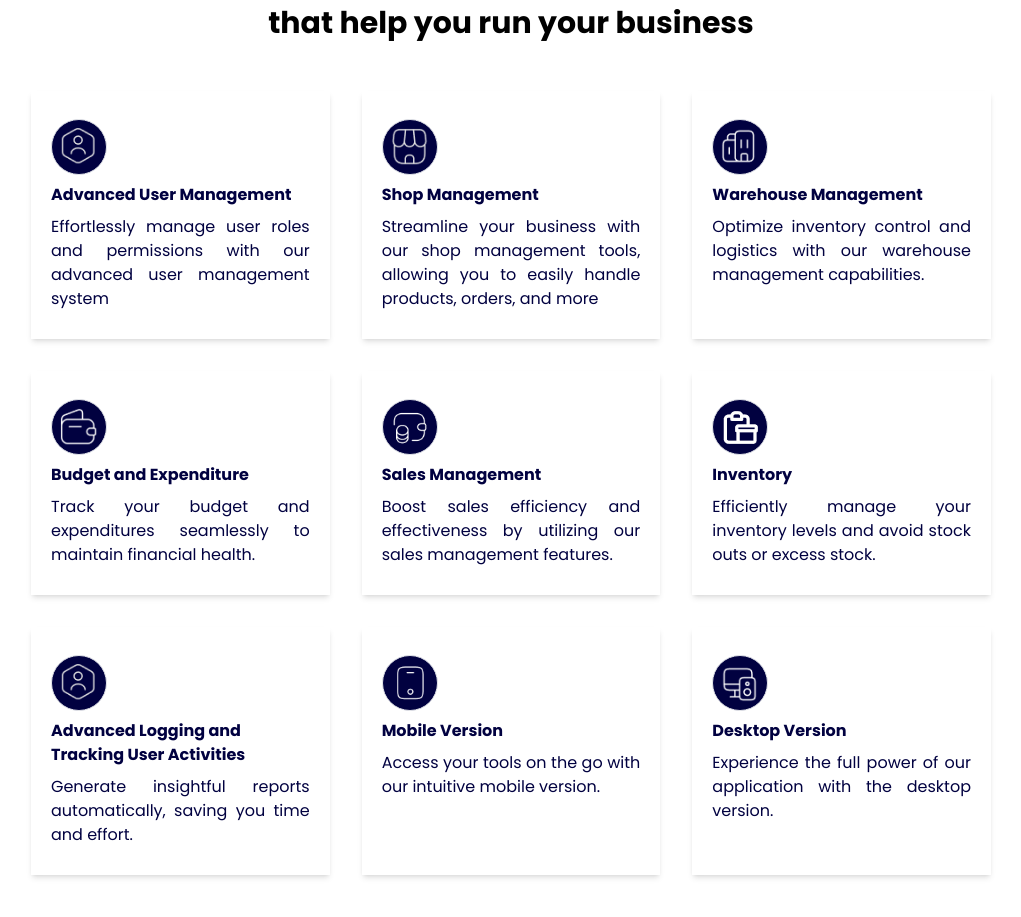
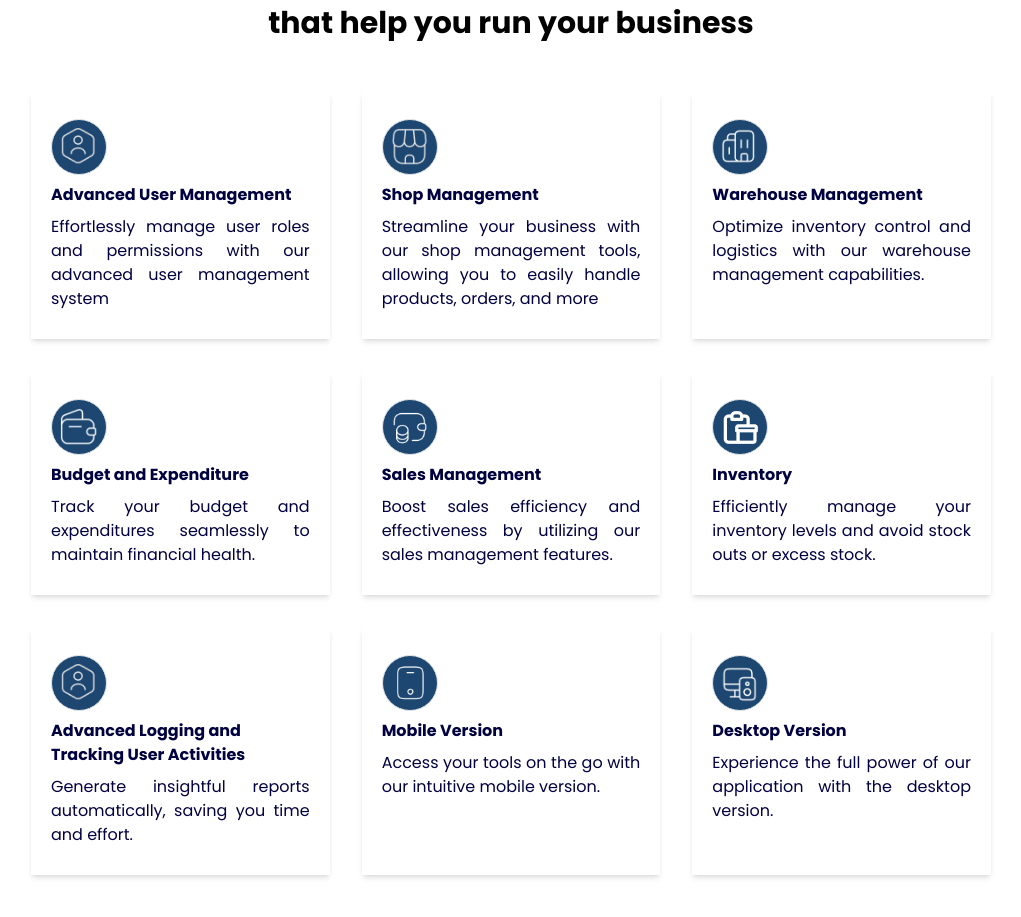
Before and after one commit to bgcl-msk/frontend, a React (Vite) app: page / in a window 1280 px wide. Shown: the part 1131-2048 px from the top of the page, without its empty margins (129-1150 px from the left). Built offline with nearby package versions, Linux system fonts and the light colour scheme.

Commit message:
changed the bg-color of the icons

```diff
--- a/src/components/landingPage/SomeFeatures.tsx
+++ b/src/components/landingPage/SomeFeatures.tsx
@@ -13,7 +13,7 @@ export const SomeFeatures = () => {
         <div className="grid gap-[2rem] w-[60rem] grid-cols-3 m-auto feature-card">
           {Application_Features.map((Application_Feature)=> (
                  <div className="shadow-md w-full p-5 hover:border-2 border-box_color">
-                 <div className="my-2 w-14 h-14 border rounded-[50%] flex items-center justify-center bg-box_color text-white">
+                 <div className="my-2 w-14 h-14 border rounded-[50%] flex items-center justify-center bg-blue_color text-white">
                   <img className="p-2" src={Application_Feature.icon}></img>
                  </div>
                  <h1 className="text-box_color"><b>{Application_Feature.title}</b></h1>
```
